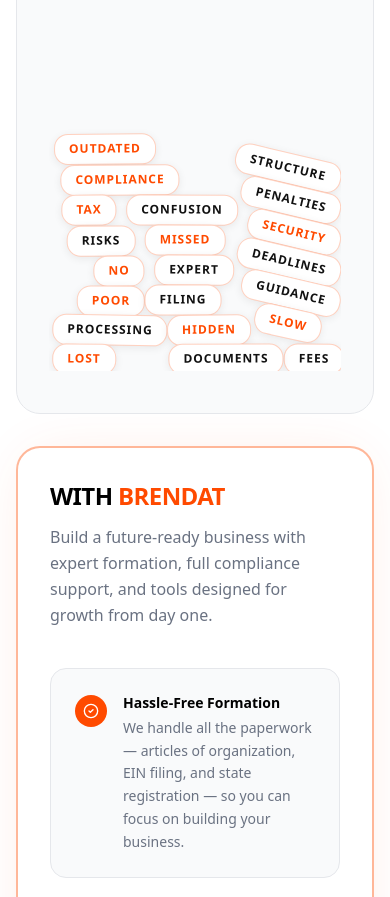
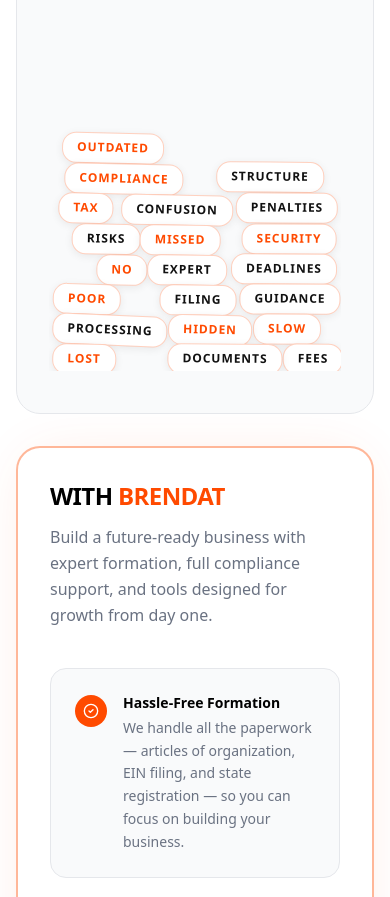
Before and after one commit to atirriaz29597-del/brendat-1, a Next.js app: page / in a window 390 px wide. Shown: the part 6240-7137 px from the top of the page. Built offline with nearby package versions, Linux system fonts and the light colour scheme.

Commit message:
Boost mobile PageSpeed: fix LCP fetchpriority, lazy-load heavy components, defer GTM, trim CSS

```diff
--- a/app/ClientPage.tsx
+++ b/app/ClientPage.tsx
@@ -44,10 +44,17 @@
   Scale,
   Stamp,
 } from "lucide-react";
+import dynamic from "next/dynamic";
 import Header from "./components/Header";
 import Footer from "./components/Footer";
-import FallingText from "./components/FallingText";
-import FloatingContactButtons from "./components/FloatingContactButtons";
+
+const FallingText = dynamic(() => import("./components/FallingText"), {
+  ssr: false,
+  loading: () => <div className="w-full h-[400px]" />,
+});
+const FloatingContactButtons = dynamic(() => import("./components/FloatingContactButtons"), {
+  ssr: false,
+});
 
 /* ─── Payment Modal ─── */
 type Plan = { name: string; price: string; color: string };
@@ -469,6 +476,8 @@
           alt="Business Registration Services"
           fill
           priority
+          fetchPriority="high"
+          quality={65}
           sizes="100vw"
           className="object-cover object-center"
         />
--- a/app/globals.css
+++ b/app/globals.css
@@ -46,47 +46,3 @@
 .animate-fade-in-up-delay-2 {
   animation: fade-in-up 0.7s 0.3s ease-out both;
 }
-
-/* With & Without falling cards */
-@keyframes fall-card-1 {
-  0% { opacity: 0; transform: translateY(-120%) rotate(0deg); }
-  60% { opacity: 1; transform: translateY(10%) rotate(-18deg); }
-  80% { transform: translateY(-2%) rotate(-15deg); }
-  100% { opacity: 1; transform: translateY(0) rotate(-12deg); }
-}
-@keyframes fall-card-2 {
-  0% { opacity: 0; transform: translateY(-120%) rotate(0deg); }
-  60% { opacity: 1; transform: translateY(10%) rotate(-35deg); }
-  80% { transform: translateY(-2%) rotate(-30deg); }
-  100% { opacity: 1; transform: translateY(0) rotate(-28deg); }
-}
-@keyframes fall-card-3 {
-  0% { opacity: 0; transform: translateY(-120%) rotate(0deg); }
-  60% { opacity: 1; transform: translateY(10%) rotate(-52deg); }
-  80% { transform: translateY(-2%) rotate(-48deg); }
-  100% { opacity: 1; transform: translateY(0) rotate(-45deg); }
-}
-@keyframes fall-card-4 {
-  0% { opacity: 0; transform: translateY(-120%) rotate(0deg); }
-  60% { opacity: 1; transform: translateY(10%) rotate(10deg); }
-  80% { transform: translateY(-2%) rotate(8deg); }
-  100% { opacity: 1; transform: translateY(0) rotate(5deg); }
-}
-@keyframes fall-card-5 {
-  0% { opacity: 0; transform: translateY(-120%) rotate(0deg); }
-  60% { opacity: 1; transform: translateY(10%) rotate(18deg); }
-  80% { transform: translateY(-2%) rotate(16deg); }
-  100% { opacity: 1; transform: translateY(0) rotate(12deg); }
-}
-@keyframes fall-card-6 {
-  0% { opacity: 0; transform: translateY(-80%) rotate(0deg); }
-  60% { opacity: 1; transform: translateY(10%) rotate(0deg); }
-  80% { transform: translateY(-2%) rotate(0deg); }
-  100% { opacity: 1; transform: translateY(0) rotate(0deg); }
-}
-.animate-fall-1 { animation: fall-card-1 0.9s 0.2s ease-out both; }
-.animate-fall-2 { animation: fall-card-2 0.9s 0.4s ease-out both; }
-.animate-fall-3 { animation: fall-card-3 0.9s 0.6s ease-out both; }
-.animate-fall-4 { animation: fall-card-4 0.9s 0.8s ease-out both; }
-.animate-fall-5 { animation: fall-card-5 0.9s 1.0s ease-out both; }
-.animate-fall-6 { animation: fall-card-6 0.9s 1.2s ease-out both; }
--- a/app/layout.tsx
+++ b/app/layout.tsx
@@ -41,10 +41,10 @@
         {/* Preconnect to critical origins */}
         <link rel="preconnect" href="https://www.googletagmanager.com" />
         <link rel="dns-prefetch" href="https://www.googletagmanager.com" />
-        {/* Google Tag Manager */}
+        {/* Google Tag Manager — deferred for performance */}
         <Script
           id="gtm-script"
-          strategy="afterInteractive"
+          strategy="lazyOnload"
           dangerouslySetInnerHTML={{
             __html: `(function(w,d,s,l,i){w[l]=w[l]||[];w[l].push({'gtm.start':
 new Date().getTime(),event:'gtm.js'});var f=d.getElementsByTagName(s)[0],
@@ -60,7 +60,7 @@
         />
         <Script
           id="gtag-init"
-          strategy="afterInteractive"
+          strategy="lazyOnload"
           dangerouslySetInnerHTML={{
             __html: `
               window.dataLayer = window.dataLayer || [];
```
